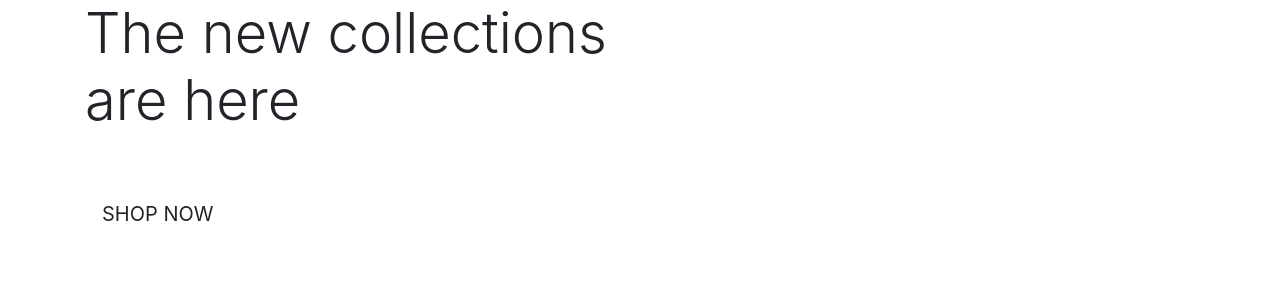
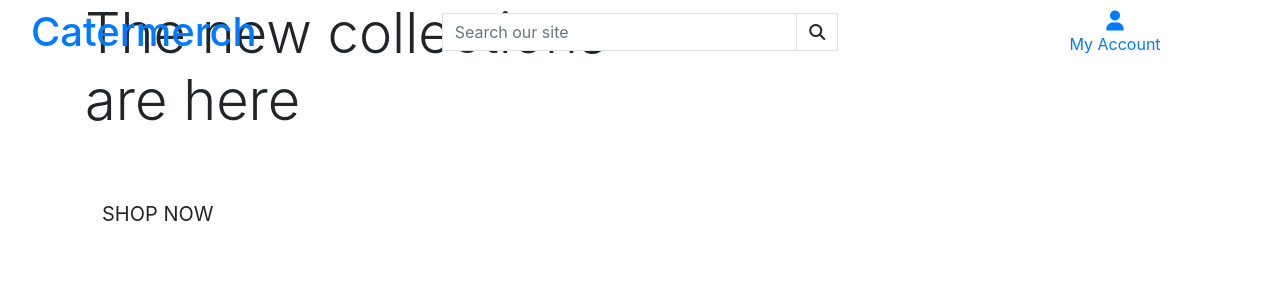
Before and after one commit to Abibubble/catermerch, a Django app: page / in a window 1280 px wide. Shown: the top 300 px of the page. Run offline with Django 3.2, Linux system fonts and the light colour scheme; some libraries are stand-ins or nearby versions.

Commit message:
#3 Add homepage header

```diff
--- a/templates/base.html
+++ b/templates/base.html
@@ -59,6 +59,67 @@
 
     <body>
         <header class="container-fluid fixed-top bg-black">
+            <div class="row">
+                <div class="col-12 col-lg-4 my-auto py-1 py-lg-0 text-center text-lg-left">
+                    <a href="{% url 'home' %}" class="nav-link main-logo-link">
+                        <h1 class="my-0">Catermerch</h1>
+                    </a>
+                </div>
+                <div class="col-12 col-lg-4 my-auto py-1 py-lg-0">
+                    <form method="GET" action="">
+                        <div class="input-group w-100">
+                            <input class="form-control border border-black rounded-0 tap-target" type="text" name="q" placeholder="Search our site">
+                            <div class="input-group-append icon">
+                                <button class="form-control btn btn-black border border-black rounded-0 tap-target" type="submit">
+                                    <span class="icon">
+                                        <i class="fas fa-search"></i>
+                                        <p class="sr-only">Search our site</p>
+                                    </span>
+                                </button>
+                            </div>
+                        </div>
+                    </form>
+                </div>
+                <div class="col-12 col-lg-4 my-auto py-1 py-lg-0">
+                    <ul class="list-inline list-unstyled text-center text-lg-right my-0">
+                        <li class="list-inline-item dropdown">
+                            <a class="nav-link" href="#" id="user-options" data-toggle="dropdown" aria-haspopup="true" aria-expanded="false">
+                                <div class="text-center">
+                                    <i class="fas fa-user fa-lg"></i>
+                                    <p class="my-0 text-capitalize">My Account</p>
+                                </div>
+                            </a>
+                            <div class="dropdown-menu border-black" aria-labelledby="user-options">
+                                {% if request.user.is_authenticated %}
+                                    {% if request.user.is_superuser %}
+                                        <a href="" class="dropdown-item text-black">Product Management</a>
+                                    {% endif %}
+                                    <a href="" class="dropdown-item text-black">My Profile</a>
+                                    <a href="{% url 'account_logout' %}" class="dropdown-item text-black">Logout</a>
+                                {% else %}
+                                    <a href="{% url 'account_signup' %}" class="dropdown-item text-black">Register</a>
+                                    <a href="{% url 'account_login' %}" class="dropdown-item text-black">Login</a>
+                                {% endif %}
+                            </div>
+                        </li>
+                        <li class="list-inline-item">
+                            <a class="{% if grand_total %}text-tag-dark font-weight-bold{% else %}text-white{% endif %} nav-link" href="">
+                                <div class="text-center">
+                                    <i class="fas fa-shopping-bag fa-lg"></i>
+                                    <p class="sr-only">Shopping bag</p>
+                                    <p class="my-0">
+                                        {% if grand_total %}
+                                            £{{ grand_total|floatformat:2 }}
+                                        {% else %}
+                                            £0.00
+                                        {% endif %}
+                                    </p>
+                                </div>
+                            </a>
+                        </li>
+                    </ul>
+                </div>
+            </div>
         </header>
 
         {% if messages %}
```
